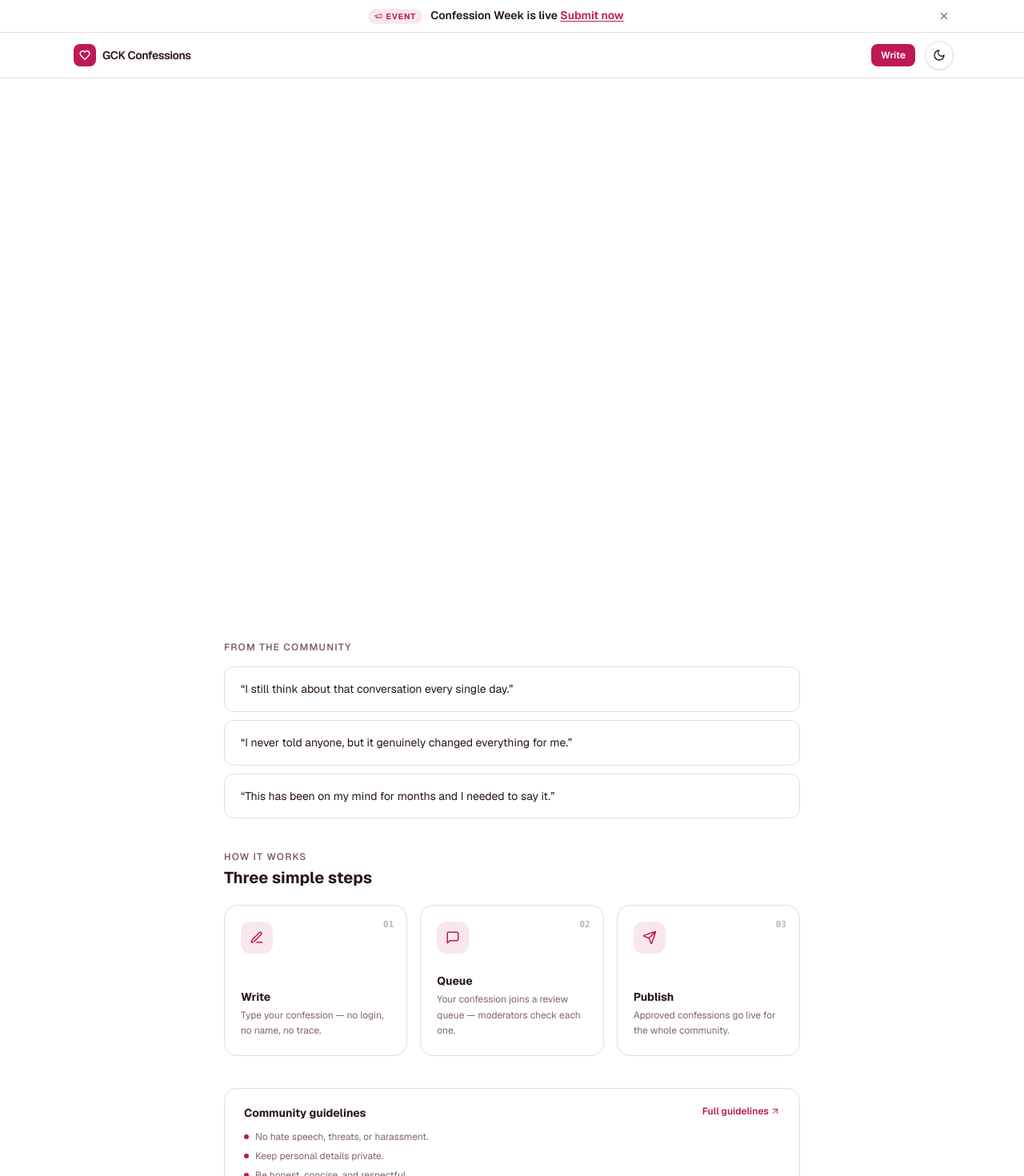
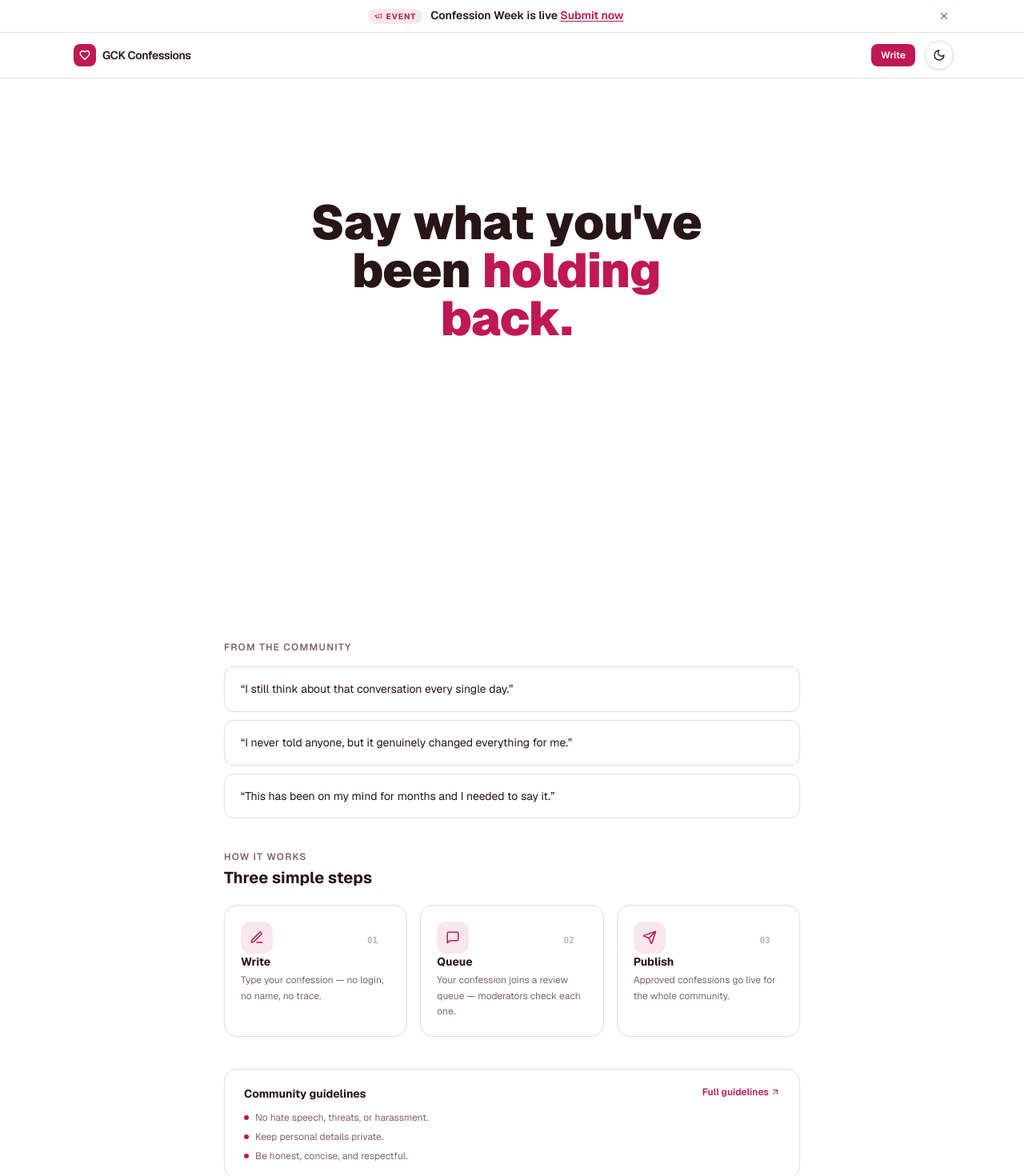
Before and after one commit to RexSixT9/gckconfessions, a Next.js app: page / in a window 1280 px wide. Shown: the top 1470 px of the page at 80% size. Built offline with nearby package versions, Linux system fonts and the light colour scheme.

Commit message:
feat: Introduce TiltCard and TypewriterText components to create an interactive and animated homepage hero section.

```diff
--- a/src/app/page.tsx
+++ b/src/app/page.tsx
@@ -5,6 +5,7 @@ import Link from "next/link";
 import { ArrowUpRight, ShieldCheck, MessageSquare, Send, PenLine, Lock, Zap } from "lucide-react";
 import { useStaggerEntrance, useScrollReveal } from "@/lib/gsapClient";
 import TiltCard from "@/components/TiltCard";
+import TypewriterText from "@/components/TypewriterText";
 
 export default function Home() {
   const heroRef = useRef<HTMLDivElement>(null);
@@ -27,10 +28,12 @@ export default function Home() {
             Anonymous  Moderated
           </span>
 
-          <h1 data-animate className="mx-auto mt-4 max-w-xl text-4xl font-black tracking-tight text-[hsl(var(--foreground))] sm:text-5xl md:text-6xl">
-            Say what you&rsquo;ve been
-            <span className="text-[hsl(var(--accent))]"> holding back.</span>
-          </h1>
+          <TypewriterText
+            text="Say what you've been holding back."
+            delay={0.1}
+            highlightWords={["holding", "back"]}
+            className="mx-auto mt-4 max-w-xl text-4xl font-black tracking-tight text-[hsl(var(--foreground))] sm:text-5xl md:text-6xl"
+          />
 
           <p data-animate className="mx-auto mt-5 max-w-md text-base leading-relaxed text-[hsl(var(--muted-foreground))] sm:text-lg">
             Share anonymously. Every confession is reviewed before it appears — no account, no trace.
--- a/src/components/TiltCard.tsx
+++ b/src/components/TiltCard.tsx
@@ -11,33 +11,49 @@ interface TiltCardProps extends HTMLMotionProps<"div"> {
 export default function TiltCard({ children, className = "", ...props }: TiltCardProps) {
     const x = useMotionValue(0);
     const y = useMotionValue(0);
+    // Track localized cursor percentages (0 to 1) for the CSS gradient reflection
+    const mouseX = useMotionValue(-100);
+    const mouseY = useMotionValue(-100);
+
     const scale = useSpring(1, { stiffness: 300, damping: 30 });
 
     const handlePointerMove = (e: React.PointerEvent<HTMLDivElement>) => {
         const rect = e.currentTarget.getBoundingClientRect();
+
+        // Tilt calculation (-0.5 to 0.5)
         const px = (e.clientX - rect.left) / rect.width;
         const py = (e.clientY - rect.top) / rect.height;
         x.set((px - 0.5) * 16);
         y.set((py - 0.5) * 16);
         scale.set(1.035);
+
+        // Reflection localized coordinates
+        mouseX.set(e.clientX - rect.left);
+        mouseY.set(e.clientY - rect.top);
     };
 
     const handlePointerLeave = () => {
         x.set(0);
         y.set(0);
         scale.set(1);
+
+        // Move reflection off screen smoothly
+        mouseX.set(-100);
+        mouseY.set(-100);
     };
 
     return (
         <motion.div
-            className={className}
+            className={`relative group overflow-hidden ${className}`}
             style={{
                 rotateX: y,
                 rotateY: x,
                 scale: scale,
                 willChange: "transform",
+                "--mouse-x": mouseX,
+                "--mouse-y": mouseY,
                 ...props.style,
-            }}
+            } as any}
             onPointerMove={handlePointerMove}
             onPointerLeave={handlePointerLeave}
             onPointerDown={handlePointerMove}
@@ -45,7 +61,31 @@ export default function TiltCard({ children, className = "", ...props }: TiltCar
             tabIndex={0}
             {...props}
         >
-            {children}
+            {/* Interactive Border Reflection - rendering a pseudo border driven by CSS radial gradient using mouse coordinates */}
+            <motion.div
+                className="pointer-events-none absolute inset-0 z-0 opacity-0 transition-opacity duration-300 group-hover:opacity-100"
+                style={{
+                    background: 'radial-gradient(circle at calc(var(--mouse-x) * 1px) calc(var(--mouse-y) * 1px), hsl(var(--accent)) 0%, transparent 40%)',
+                    padding: '1px',
+                    borderRadius: 'inherit',
+                    WebkitMask: 'linear-gradient(#fff 0 0) content-box, linear-gradient(#fff 0 0)',
+                    WebkitMaskComposite: 'xor',
+                    maskComposite: 'exclude',
+                }}
+            />
+            {/* Soft inner glow */}
+            <motion.div
+                className="pointer-events-none absolute inset-0 z-0 opacity-0 transition-opacity duration-300 group-hover:opacity-10"
+                style={{
+                    background: 'radial-gradient(400px circle at calc(var(--mouse-x) * 1px) calc(var(--mouse-y) * 1px), hsl(var(--accent)), transparent 40%)',
+                    borderRadius: 'inherit',
+                }}
+            />
+
+            {/* The child contents */}
+            <div className="relative z-10 h-full w-full">
+                {children}
+            </div>
         </motion.div>
     );
 }
--- /dev/null
+++ b/src/components/TypewriterText.tsx
@@ -0,0 +1,72 @@
+"use client";
+
+import { motion } from "framer-motion";
+
+interface TypewriterTextProps {
+    text: string;
+    className?: string;
+    delay?: number;
+    highlightWords?: string[];
+    highlightClass?: string;
+}
+
+export default function TypewriterText({
+    text,
+    className = "",
+    delay = 0,
+    highlightWords = [],
+    highlightClass = "text-[hsl(var(--accent))]",
+}: TypewriterTextProps) {
+    // Split words first, so we can check if they should be highlighted
+    const words = text.split(" ");
+
+    const container = {
+        hidden: { opacity: 0 },
+        visible: (i = 1) => ({
+            opacity: 1,
+            transition: {
+                staggerChildren: 0.04,
+                delayChildren: delay * i,
+            },
+        }),
+    };
+
+    const child = {
+        visible: { opacity: 1, y: 0, transition: { type: "spring", damping: 12, stiffness: 100 } },
+        hidden: { opacity: 0, y: 10 },
+    };
+
+    return (
+        <motion.div
+            style={{ overflow: "hidden", display: "inline-flex", flexWrap: "wrap", justifyContent: "center" }}
+            variants={container}
+            initial="hidden"
+            animate="visible"
+            className={className}
+        >
+            {words.map((word, index) => {
+                // Strip out punctuation for the exact highlight check, but keep the punctuation in rendering
+                const cleanWord = word.replace(/[^\w\s]/gi, "");
+                const isHighlight = highlightWords.includes(cleanWord);
+
+                return (
+                    <span
+                        key={index}
+                        style={{ display: "inline-block", marginRight: "0.25em" }}
+                        className={isHighlight ? highlightClass : ""}
+                    >
+                        {Array.from(word).map((char, charIndex) => (
+                            <motion.span
+                                variants={child}
+                                key={charIndex}
+                                style={{ display: "inline-block" }}
+                            >
+                                {char}
+                            </motion.span>
+                        ))}
+                    </span>
+                );
+            })}
+        </motion.div>
+    );
+}
```
